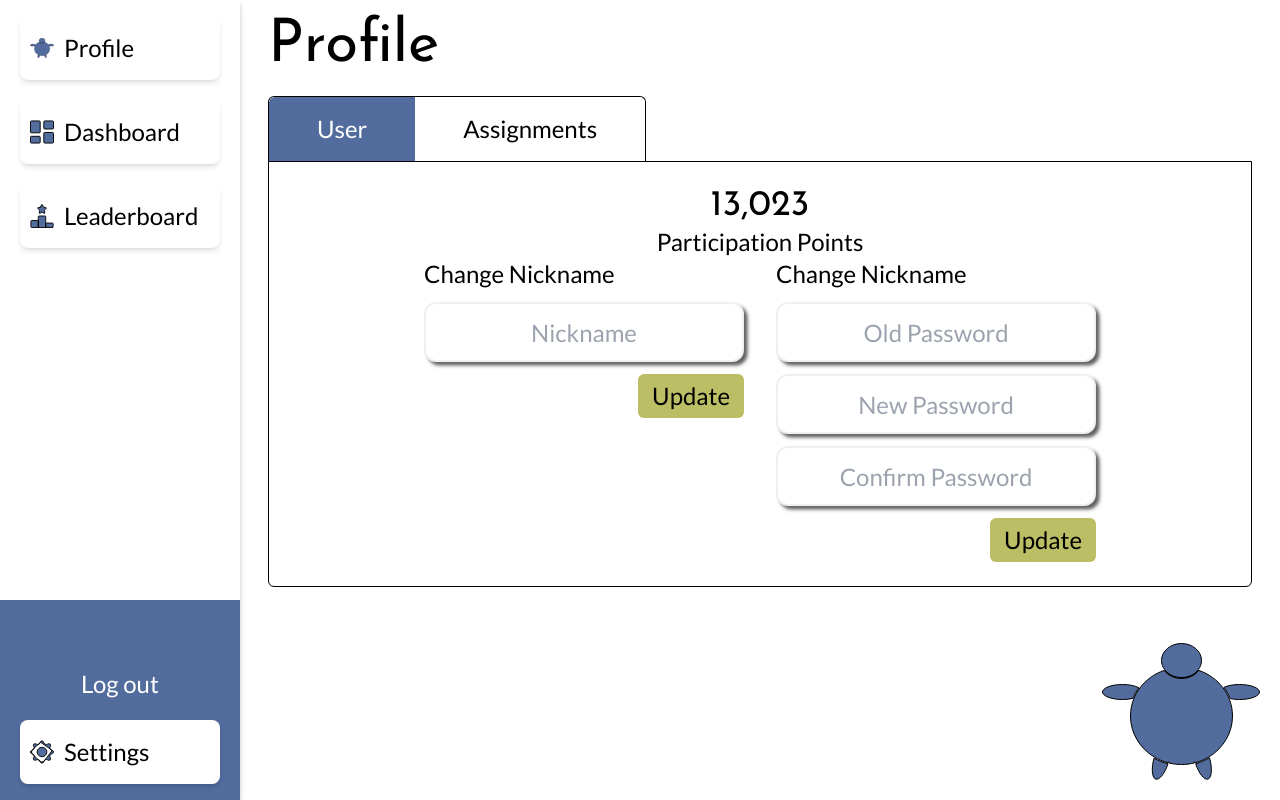
After one commit to Tbone8098/codingDojo-student-portal, a Flask app: template flask_app/templates/basic_user/profile.html in a window 1280 px wide. The commit adds this page. Run offline with Flask 2, Linux system fonts and the light colour scheme; the template is opened without the code that fills it, so the values that code supplies are empty; some libraries are stand-ins or nearby versions.

Commit message:
started student profile

```diff
--- a/flask_app/controllers/controller_student.py
+++ b/flask_app/controllers/controller_student.py
@@ -67,3 +67,8 @@ def student_delete(id):
 def student_remove(id, cohort_id):
     model_student.Student.update_one(cohort_id=None, id=id)
     return redirect(f'/cohort/{cohort_id}/edit')
+
+@app.route('/profile')
+@login_required
+def student_profile():
+    return render_template("basic_user/profile.html")
--- a/flask_app/templates/base.html
+++ b/flask_app/templates/base.html
@@ -62,7 +62,7 @@
             {% endblock base_navbar %}
         </div>
 
-        <div class="w-full">
+        <div class="w-full px-7">
             {% block base_content %}
             <!-- content -->
             {% endblock base_content %}
--- /dev/null
+++ b/flask_app/templates/basic_user/profile.html
@@ -0,0 +1,48 @@
+{% import 'components/header.html' as head %}
+
+
+{% extends 'base.html' %}
+
+{% block base_navbar %}
+{% include 'components/navbar.html' %}
+{% endblock base_navbar %}
+
+{% block base_content %}
+<div class="flex flex-col">
+    {{ head.header('Profile') }}
+    <div>
+        <div class="flex border border-black border-b-0 w-fit rounded-t-md">
+            <button class="px-12 py-4 w-fit h-fit bg-my-blue rounded-tl-md">
+                <p class="text-white">User</p>
+            </button>
+            <button class="px-12 py-4 w-fit h-fit bg-white rounded-tr-md">
+                <p>Assignments</p>
+            </button>
+        </div>
+        <div class="w-full flex flex-col items-center justify-center p-6 border border-black rounded-b-md">
+            <div class="text-center">
+                <h3>13,023</h3>
+                <p>Participation Points</p>
+            </div>
+            <div class="flex gap-8">
+                <form class="w-80 flex flex-col gap-3">
+                    <p>Change Nickname</p>
+                    <input type="text" placeholder="Nickname" class="text-2xl">
+                    <button class="bg-my-green w-fit px-3.5 py-1.5 rounded-md self-end">
+                        <p>Update</p>
+                    </button>
+                </form>
+                <form class="w-80 flex flex-col gap-3">
+                    <p>Change Nickname</p>
+                    <input type="text" placeholder="Old Password" class="text-2xl">
+                    <input type="text" placeholder="New Password" class="text-2xl">
+                    <input type="text" placeholder="Confirm Password" class="text-2xl">
+                    <button class="bg-my-green w-fit px-3.5 py-1.5 rounded-md self-end">
+                        <p>Update</p>
+                    </button>
+                </form>
+            </div>
+        </div>
+    </div>
+</div>
+{% endblock base_content %}
--- /dev/null
+++ b/flask_app/templates/components/header.html
@@ -0,0 +1,10 @@
+{% macro header(title, button) %}
+<div class="flex justify-between mt-4 mb-5 w-full items-center">
+    <h1>{{title}}</h1>
+    {% if button %}
+    <button class="bg-my-green px-8 py-2 rounded-lg h-fit">
+        <p>{{button}}</p>
+    </button>
+    {% endif %}
+</div>
+{% endmacro %}
--- /dev/null
+++ b/flask_app/templates/components/nav_button.html
@@ -0,0 +1,8 @@
+{% macro button(title, link, icon) %}
+<a href="/{{ link }}" class="w-full h-full bg-red-300">
+    <div type="button" class="shadow-md bg-white px-2.5 py-4 rounded-lg w-full flex gap-2.5 items-center ">
+        <img class="w-6" src="{{ url_for('static', filename=icon ) }}" alt="{{title}}">
+        <p>{{ title }}</p>
+    </div>
+</a>
+{% endmacro %}
--- a/flask_app/templates/components/navbar.html
+++ b/flask_app/templates/components/navbar.html
@@ -1,3 +1,5 @@
+{% import 'components/nav_button.html' as utils %}
+
 <div class="shadow-md shadow-black/25 w-60 py-4 px-5 h-full flex flex-col justify-between relative">
 
     <ul class="flex flex-col gap-5 z-10 w-full">
```
Also changed, not shown: flask_app/templates/basic_user/dashboard.html (+15 -18 lines), flask_app/templates/components/dash_utils.html (+0 -9 lines), flask_app/templates/basic_user/user_edit.html (deleted).
